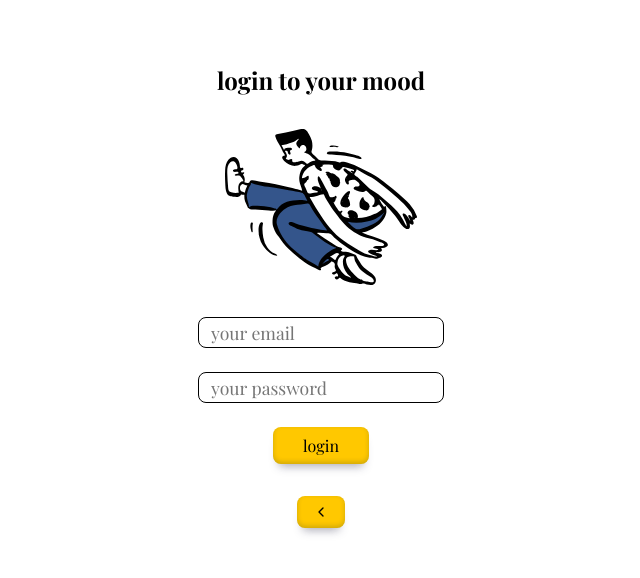
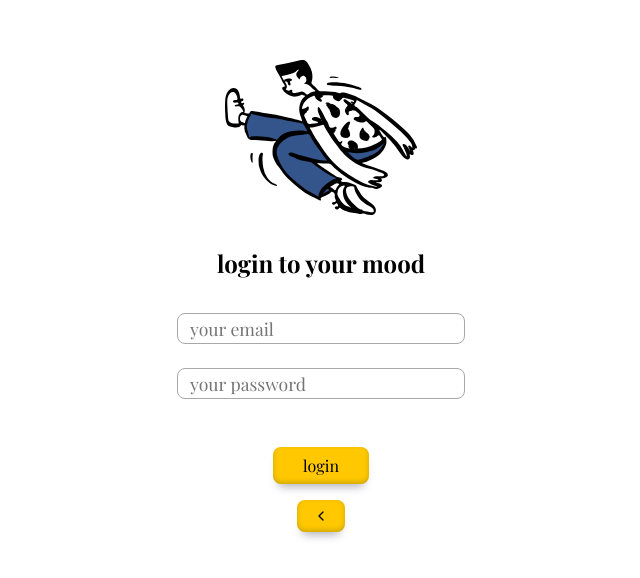
Before and after one commit to sanjibdey104/mood-minutes, a React (Create React App) app: page /login in a window 1280 px wide. Shown: the part 104-682 px from the top of the page, without its empty margins (319-959 px from the left). Built offline with nearby package versions, Linux system fonts and the light colour scheme; no server answers.

Commit message:
style: minor design consistency adjustments

```diff
--- a/src/components/Login.js
+++ b/src/components/Login.js
@@ -38,10 +38,12 @@ const StyledLoginForm = styled.form`
   gap: 1.5rem;
 
   input {
+    width: 18rem;
     font-size: 1.1rem;
     padding: 0.2rem 0.75rem;
+    border: 0;
     border-radius: 0.5rem;
-    border: 1px solid black;
+    border: 1px solid #a6a8a9;
   }
 `;
 
@@ -74,8 +76,8 @@ const Login = () => {
   return (
     <StyledLoginSection>
       {error && <Toast msg={error} />}
+      <img src={jumping} alt="jumping doodle" id="jumping-doodle" />
       <h2>login to your mood</h2>
-      <img src={jumping} alt="jumping doodle" id="jumping-doodle" />
       <StyledLoginForm
         className="sign-up-form"
         onSubmit={(e) => handleLogin(e)}
--- a/src/components/SignUp.js
+++ b/src/components/SignUp.js
@@ -42,8 +42,8 @@ const StyledSignUpForm = styled.form`
     width: 18rem;
     font-size: 1.1rem;
     padding: 0.2rem 0.75rem;
-    border: 0;
-    border-bottom: 1px solid black;
+    border-radius: 0.5rem;
+    border: 1px solid #a6a8a9;
   }
 `;
 
@@ -114,6 +114,7 @@ const SignUp = () => {
           sign up
         </button>
       </StyledSignUpForm>
+
       <Link to="/">
         <FiChevronLeft id="back-home-link" />
       </Link>
--- a/src/styles/globalStyles.js
+++ b/src/styles/globalStyles.js
@@ -103,11 +103,17 @@ button {
     &:hover, &:focus {
       box-shadow: var(--hover-box-shadow);
     }
-  }
+}
+
+#login-button,
+#signup-button {
+    margin-top: 1.5rem;
+}
 
 #back-home-link {
     width: 3rem;
     color: #000;
     font-size: 2rem;
+    margin-top: -1rem;
 }
 `;
```
